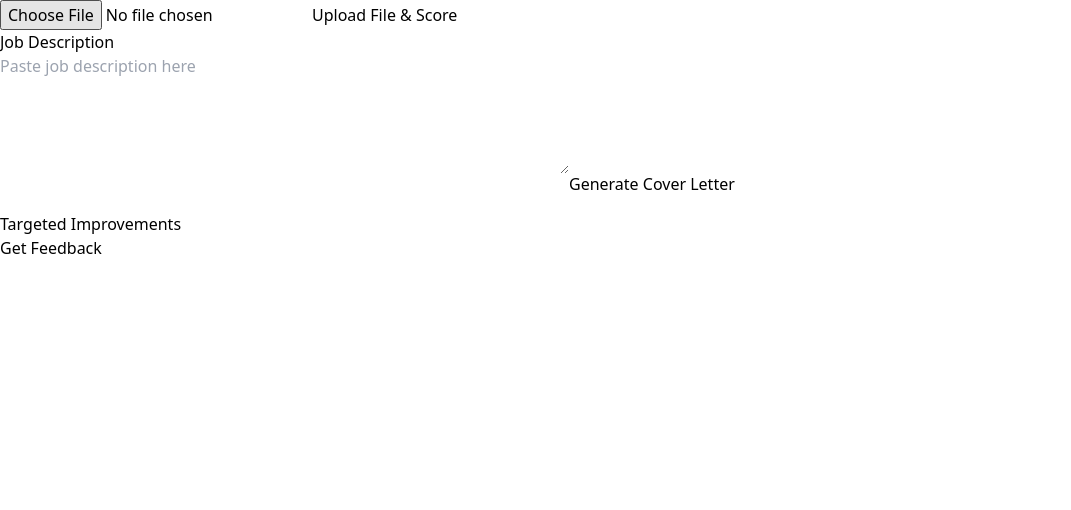
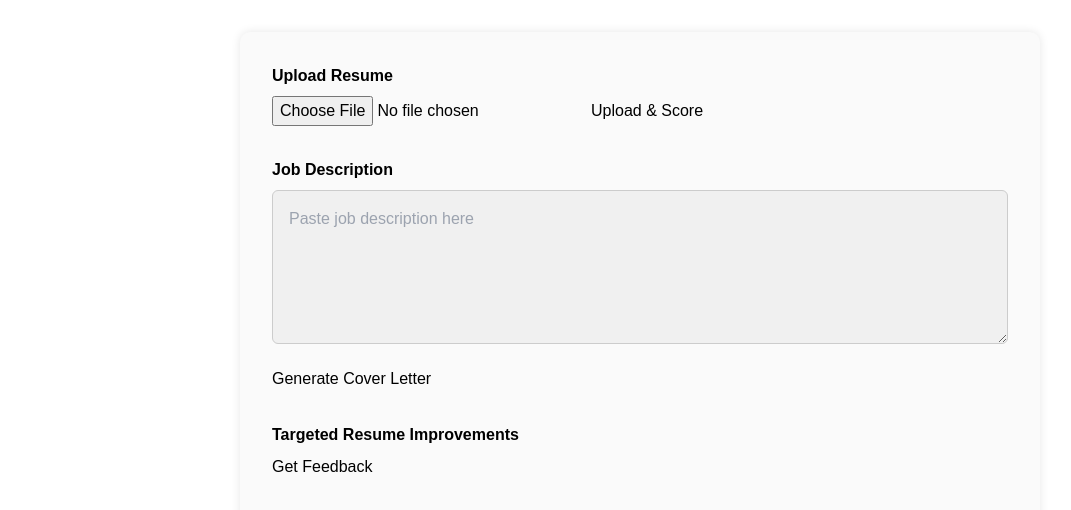
Before and after one commit to aekmekci72/jobApp, a React (Create React App) app: page / in a window 1280 px wide. Shown: the top 510 px of the page, without its empty margins (0-1071 px from the left). Built offline with nearby package versions, Linux system fonts and the light colour scheme; no server answers.

Commit message:
Added UI updates

```diff
--- a/src/App.js
+++ b/src/App.js
@@ -10,7 +10,7 @@ const App = () => {
   const [coverLetter, setCoverLetter] = useState('');
   const [topSkills, setTopSkills] = useState('');
   const [rewrittenBullets, setRewrittenBullets] = useState('');
-  const [bulletInput, setBulletInput] = useState('');
+  const [editingFields, setEditingFields] = useState({ parsedText: false, coverLetter: false, rewrittenBullets: false });
 
   useEffect(() => {
     const createFiller = async () => {
@@ -19,12 +19,10 @@ const App = () => {
           filler_field: 'dummy value'
         });
         setFillerId(response.data.id);
-        console.log('Filler created:', response.data);
       } catch (error) {
         console.error('Error creating filler:', error);
       }
     };
-
     createFiller();
   }, []);
 
@@ -46,23 +44,6 @@ const handleDownload = () => {
     link.href = URL.createObjectURL(blob);
     link.download = 'cover_letter.txt';
     link.click();
-};
-
-const handleOpenInGoogleDocs = () => {
-  const blob = new Blob([coverLetter], { type: 'text/plain' });
-  const file = new File([blob], 'cover_letter.txt', { type: 'text/plain' });
-  const formData = new FormData();
-  formData.append('file', file);
-
-  const reader = new FileReader();
-  reader.onloadend = () => {
-    const encoded = encodeURIComponent(reader.result);
-    const newWindow = window.open(
-      `https://docs.google.com/document/u/0/create?usp=docs_home&hl=en`,
-      '_blank'
-    );
-  };
-  reader.readAsText(blob);
   };
 
   const handleRewriteBullets = async () => {
@@ -92,7 +73,6 @@ const handleRewriteBullets = async () => {
           'Content-Type': 'multipart/form-data'
         }
       });
-
       setParsedText(response.data.parsed_text);
       setResumeScore(response.data.resume_score);
     } catch (error) {
@@ -100,84 +80,138 @@ const handleRewriteBullets = async () => {
     }
   };
 
+  const toggleEdit = (field) => {
+    setEditingFields((prev) => ({ ...prev, [field]: !prev[field] }));
+  };
+
+  const containerStyle = {
+    maxWidth: '800px',
+    margin: '2rem auto',
+    padding: '2rem',
+    fontFamily: 'Arial, sans-serif',
+    backgroundColor: '#fafafa',
+    borderRadius: '10px',
+    boxShadow: '0 0 10px rgba(0,0,0,0.1)'
+  };
+
+  const sectionStyle = {
+    marginBottom: '2rem'
+  };
+
+  const labelStyle = {
+    fontWeight: 'bold',
+    marginBottom: '0.5rem',
+    display: 'block'
+  };
+
+  const editableBox = {
+    whiteSpace: 'pre-wrap',
+    padding: '1em',
+    borderRadius: '6px',
+    backgroundColor: '#f0f0f0',
+    minHeight: '150px',
+    border: '1px solid #ccc',
+    width: '100%',
+    fontFamily: 'inherit'
+  };
+
   return (
-  <div>
+    <div style={containerStyle}>
+      <div style={sectionStyle}>
+        <label style={labelStyle}>Upload Resume</label>
         <input type="file" accept=".pdf,.txt" onChange={handleFileChange} />
-    <button onClick={handleUploadFile} disabled={!selectedFile}>
-      Upload File & Score
+        <button onClick={handleUploadFile} disabled={!selectedFile} style={{ marginLeft: '1rem' }}>
+          Upload & Score
         </button>
+      </div>
 
       {parsedText && (
-      <>
-        <h3>Parsed Text</h3>
-        <pre style={{ whiteSpace: 'pre-wrap', backgroundColor: '#f4f4f4', padding: '1em' }}>
-          {parsedText}
-        </pre>
-      </>
+        <div style={sectionStyle}>
+          <label style={labelStyle}>
+            Parsed Text <button onClick={() => toggleEdit('parsedText')}>🖉</button>
+          </label>
+          {editingFields.parsedText ? (
+            <textarea
+              value={parsedText}
+              onChange={(e) => setParsedText(e.target.value)}
+              style={editableBox}
+            />
+          ) : (
+            <pre style={editableBox}>{parsedText}</pre>
+          )}
+        </div>
       )}
 
       {resumeScore && (
-      <>
-        <h3>Resume Score</h3>
-        <pre style={{ whiteSpace: 'pre-wrap', backgroundColor: '#e6ffe6', padding: '1em' }}>
-          {resumeScore}
-        </pre>
-      </>
+        <div style={sectionStyle}>
+          <label style={labelStyle}>Resume Score</label>
+          <pre style={{ ...editableBox, backgroundColor: '#eaffea' }}>{resumeScore}</pre>
+        </div>
       )}
 
-    {fillerId && <p style={{ fontStyle: 'italic' }}>Filler created with ID: {fillerId}</p>}
+      {fillerId && (
+        <p style={{ fontStyle: 'italic' }}>Filler created with ID: {fillerId}</p>
+      )}
 
-    {/* Job Description Input */}
-    <h3>Job Description</h3>
+      <div style={sectionStyle}>
+        <label style={labelStyle}>Job Description</label>
         <textarea
           rows={5}
-      cols={60}
           placeholder="Paste job description here"
           value={jobDescription}
           onChange={(e) => setJobDescription(e.target.value)}
-      style={{ marginBottom: '1em' }}
+          style={{ ...editableBox, minHeight: '120px' }}
         />
-
-    <button
-      onClick={handleGenerateCoverLetter}
-      disabled={!parsedText}
-      style={{ marginBottom: '1em' }}
-    >
+        <button onClick={handleGenerateCoverLetter} disabled={!parsedText} style={{ marginTop: '1rem' }}>
           Generate Cover Letter
         </button>
+      </div>
 
-    {/* Cover Letter Output */}
       {coverLetter && (
-      <>
-        <h3>Generated Cover Letter</h3>
-        <div style={{ display: 'flex', alignItems: 'center', gap: '1em', marginBottom: '0.5em' }}>
-          <button onClick={handleDownload} title="Download Cover Letter">📥</button>
+        <div style={sectionStyle}>
+          <label style={labelStyle}>
+            Generated Cover Letter <button onClick={() => toggleEdit('coverLetter')}>🖉</button>
+          </label>
+          <div style={{ display: 'flex', gap: '1rem', marginBottom: '0.5rem' }}>
+            <button onClick={handleDownload}>📥 Download</button>
           </div>
-        <pre style={{ whiteSpace: 'pre-wrap', backgroundColor: '#fff0f5', padding: '1em' }}>
-          {coverLetter}
-        </pre>
-      </>
+          {editingFields.coverLetter ? (
+            <textarea
+              value={coverLetter}
+              onChange={(e) => setCoverLetter(e.target.value)}
+              style={editableBox}
+            />
+          ) : (
+            <pre style={{ ...editableBox, backgroundColor: '#fff0f5' }}>{coverLetter}</pre>
           )}
-    {/* Rewrite Bullets Input */}
-    <h3>Targeted Improvements</h3>
-    <button
-      onClick={handleRewriteBullets}
-      disabled={!parsedText}
-      style={{ marginBottom: '1em' }}
-    >
+        </div>
+      )}
+
+      <div style={sectionStyle}>
+        <label style={labelStyle}>Targeted Resume Improvements</label>
+        <button onClick={handleRewriteBullets} disabled={!parsedText}>
           Get Feedback
         </button>
+      </div>
 
-    {/* Rewritten Bullets Output */}
       {rewrittenBullets && (
-      <>
-        <h3>Rewritten Bullet Points</h3>
-        <pre style={{ whiteSpace: 'pre-wrap', backgroundColor: '#f9fbe7', padding: '1em' }}>
-          {rewrittenBullets}
-        </pre>
-      </>
+        <div style={sectionStyle}>
+          <label style={labelStyle}>
+            Rewritten Bullet Points <button onClick={() => toggleEdit('rewrittenBullets')}>🖉</button>
+          </label>
+          {editingFields.rewrittenBullets ? (
+            <textarea
+              value={rewrittenBullets}
+              onChange={(e) => setRewrittenBullets(e.target.value)}
+              style={editableBox}
+            />
+          ) : (
+            <pre style={{ ...editableBox, backgroundColor: '#f9fbe7' }}>{rewrittenBullets}</pre>
+          )}
+        </div>
       )}
     </div>
   );
-}
+};
+
 export default App;
```
Lines whose indentation alone changed are shown as unchanged.
